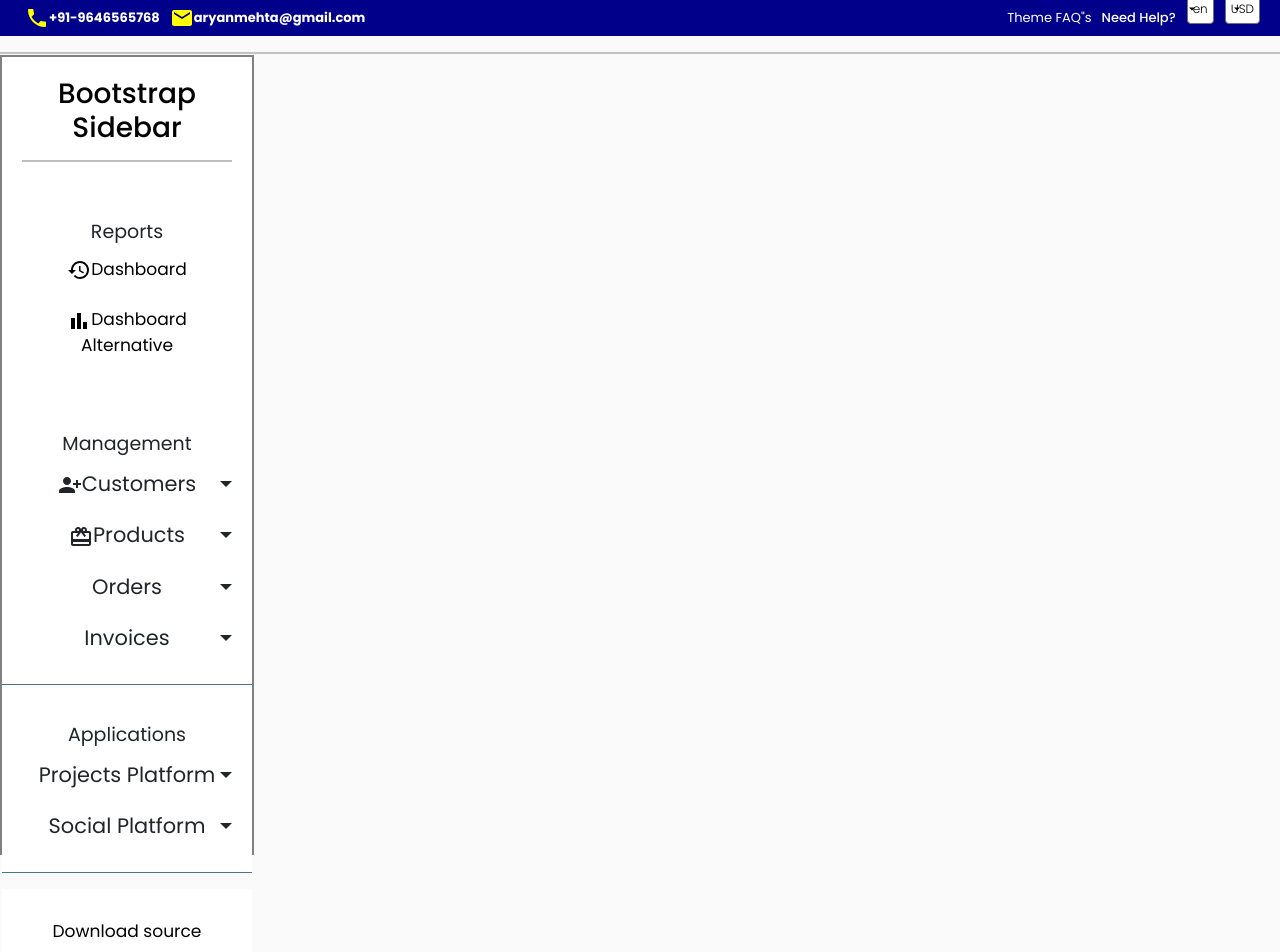
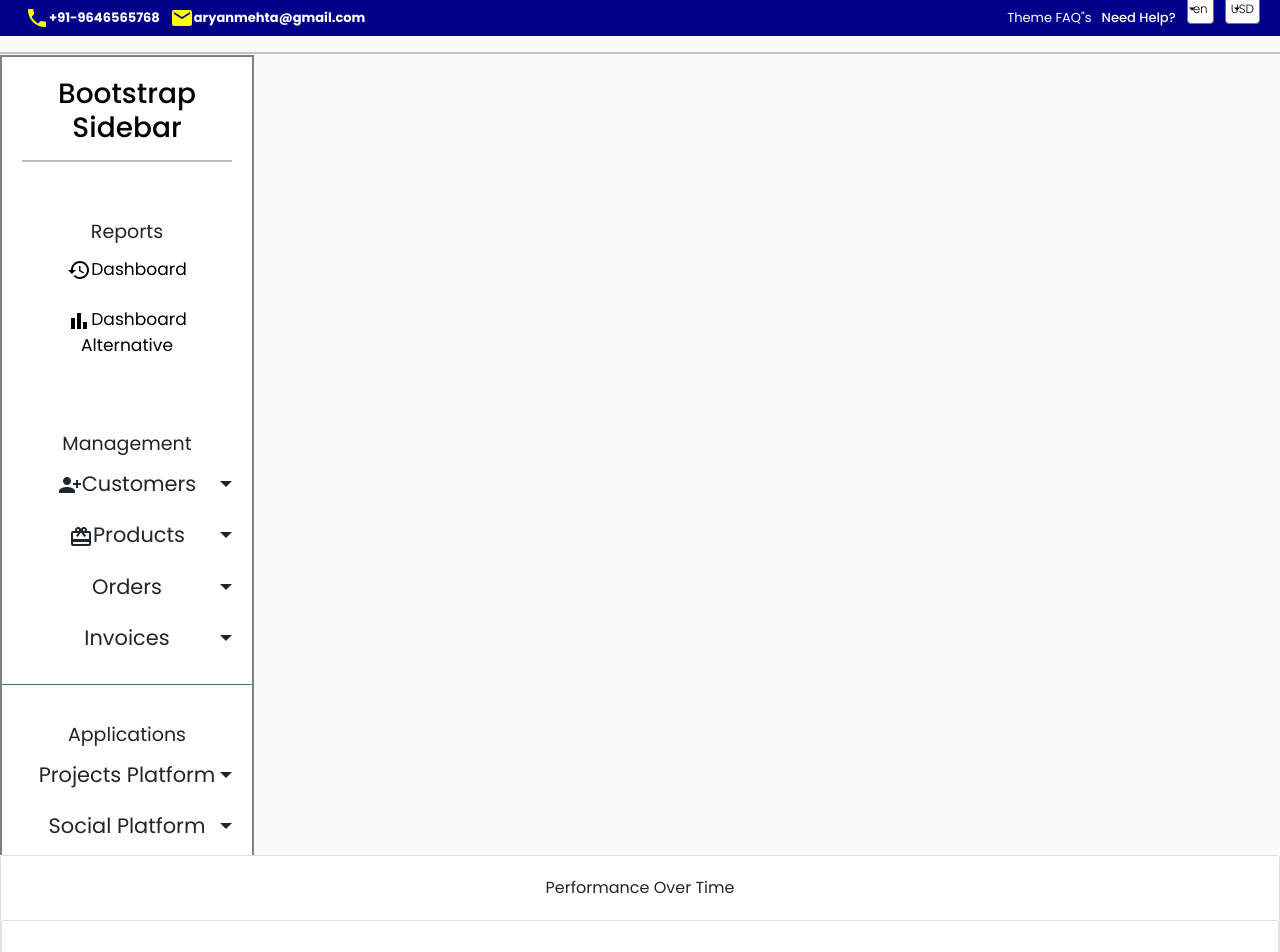
Before and after one commit to SHIVA-GARG/dashboardapp, a React (Create React App) app: page / in a window 1280 px wide. Shown: the top 952 px of the page. Built offline with nearby package versions, Linux system fonts and the light colour scheme.

Commit message:
minor change

```diff
--- a/src/App.js
+++ b/src/App.js
@@ -4,14 +4,15 @@ import Topbar from './components/topbar/Topbar'
 import Navbar from './components/Navbar/Navbar'
 
 import Leftbar from './components/leftsidebar/Leftbar';
+import Rightpart from './components/RightPart/rightPart';
 function App() {
   return (
     <div className="App">
-     <Topbar/>
-     {/* <Navbar/> */}
-     <hr/>
-     <Leftbar/>
-
+      <Topbar />
+      {/* <Navbar/> */}
+      <hr />
+      <Leftbar />
+      <Rightpart />
     </div>
   );
 }
```
